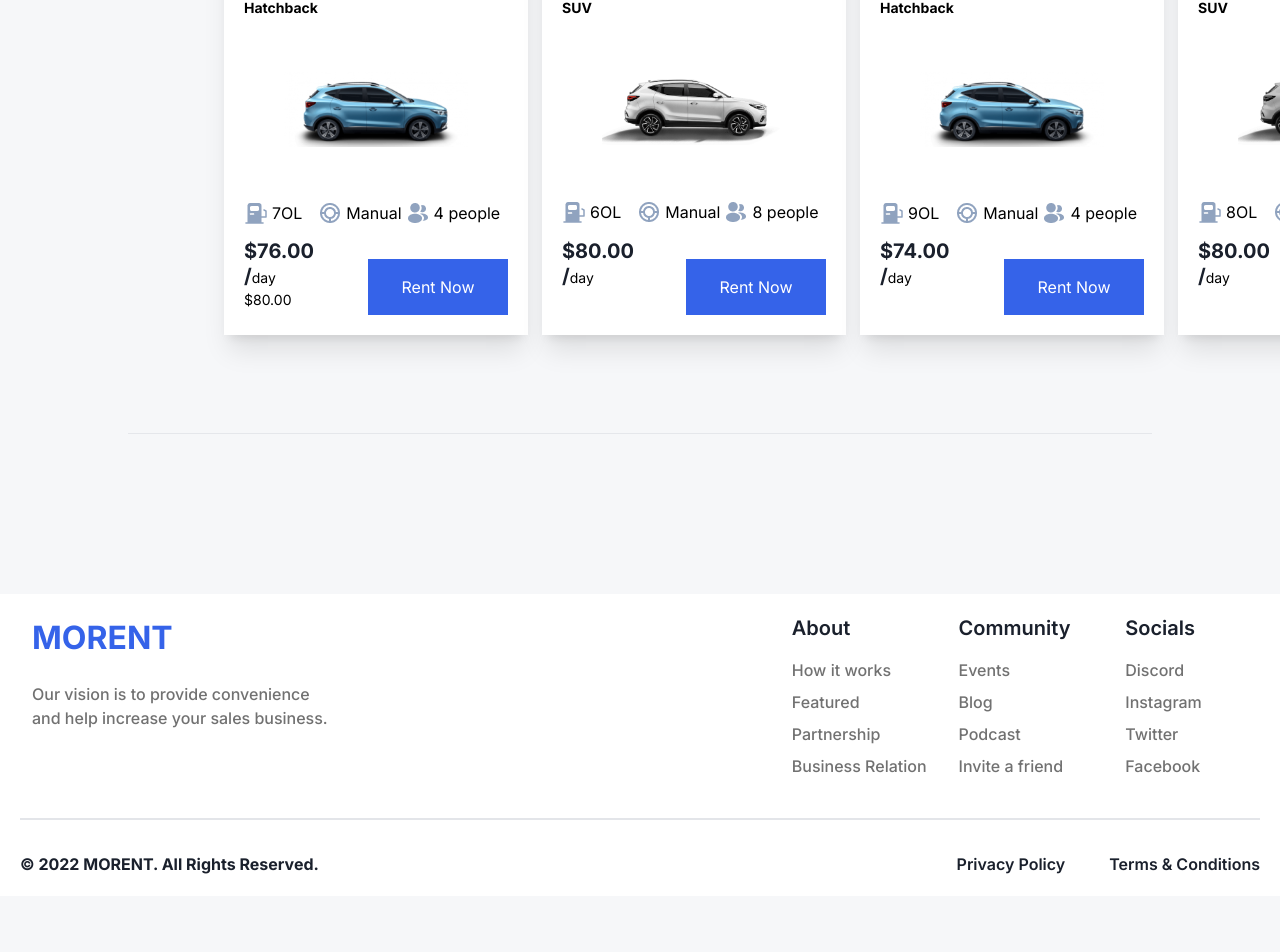
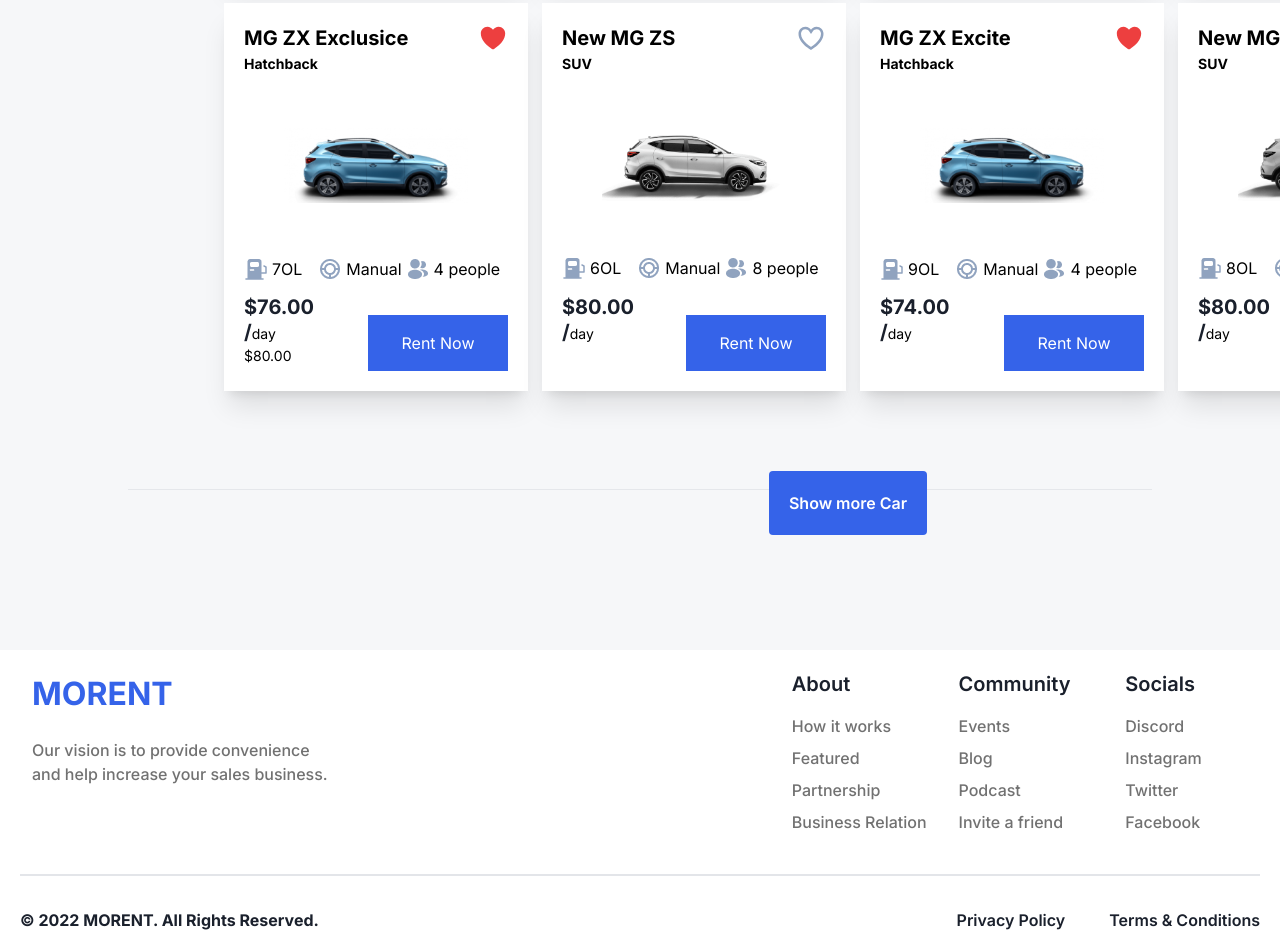
Before and after one commit to areebayaseen15/Hackhathone2-figma-template, a Next.js app: page / in a window 1280 px wide. Shown: the part 1831-2783 px from the top of the page. Before the commit the page ends 2727 px from the top, so only its background shows below. Built offline with nearby package versions, Linux system fonts and the light colour scheme.

Commit message:
Update hero.tsx

```diff
--- a/src/app/components/hero.tsx
+++ b/src/app/components/hero.tsx
@@ -135,8 +135,8 @@
 const Hero = () => {
   return (
 
-    <div className='w-[375px] h-auto xl:mt-[124px] bg-[#F6F7F9] xl:w-[1440px] xl:h-[2120px]'>
-  <div className="mt-[172px] md:mt-[120px] ml-[25px] rounded-[10px] w-[327px] h-[232px] md:flex gap-10 lg:w-[640px] lg:h-[360px]  lg:mt-[32px] lg:ml-[64px] lg:rounded-[10px]">
+    <div className='w-[375px] h-auto mt-[100px] xl:mt-[200px] bg-[#F6F7F9] xl:w-[1440px] xl:h-[2120px]'>
+  <div className="mt-[174px] md:mt-[120px] ml-[25px] rounded-[10px] w-[327px] h-[232px] md:flex gap-10 lg:w-[640px] lg:h-[360px]  lg:mt-[32px] lg:ml-[64px] lg:rounded-[10px]">
 
     <Image
       src="/Assets/carFrame1.png"
@@ -299,8 +299,19 @@
   </div>
 </div>
 
+<div className='mx-auto text-center mt-20'>
+<Link href ="/Page2">  <button className='bg-[#3563E9] hover:bg-[#213c8f] rounded-[4px] text-white p-[20px] font-[600] text-[16px] mx-w-[156px] mx-h-[44px]'>
+    Show more Car
+  </button>
+  </Link>
+</div>
+
                         </div>
   )
 }
 
+
+
+
+
 export default Hero
```
